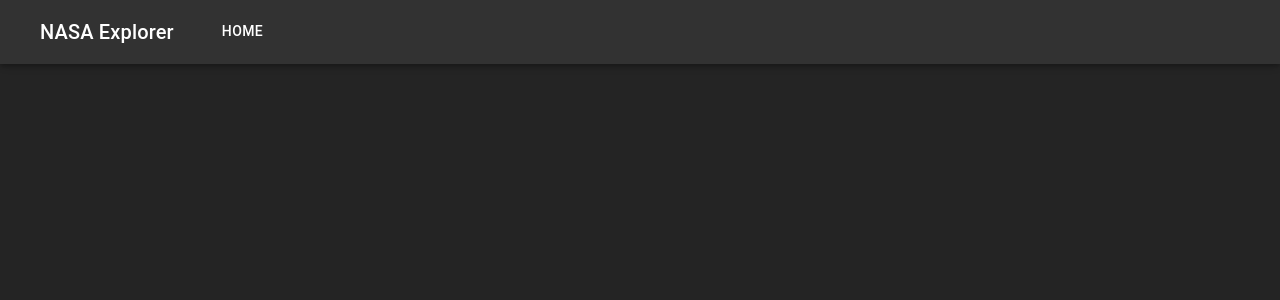
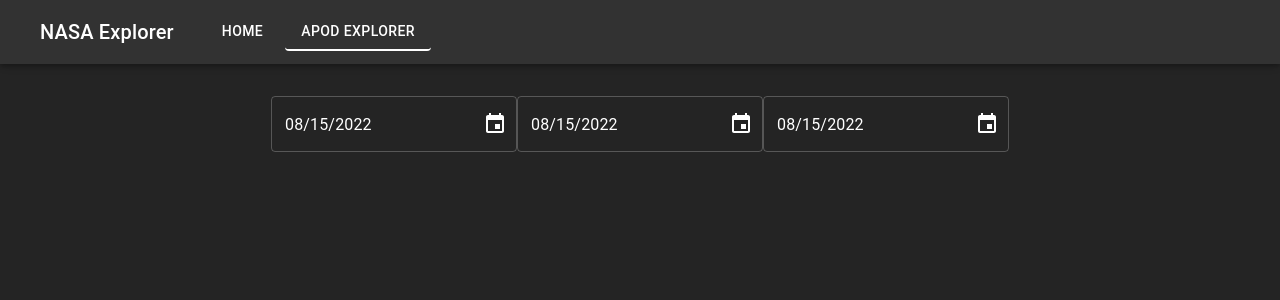
Before and after one commit to josejesusgarciajr/NASA, a React (Vite) app: page /apod-explorer in a window 1280 px wide. Before the commit this address had no page. Shown: the top 300 px of the page. Built offline with nearby package versions, Linux system fonts and the light colour scheme; some icons are missing.

Commit message:
Testing out Material UI Date Pickers on devices

```diff
--- a/package.json
+++ b/package.json
@@ -14,6 +14,8 @@
     "@emotion/styled": "^11.14.1",
     "@mui/icons-material": "^7.3.9",
     "@mui/material": "^7.3.8",
+    "@mui/x-date-pickers": "^8.27.2",
+    "dayjs": "^1.11.19",
     "react": "^19.2.0",
     "react-dom": "^19.2.0",
     "react-router-dom": "^7.13.1"
--- a/src/App.tsx
+++ b/src/App.tsx
@@ -1,7 +1,7 @@
 import { Routes, Route } from 'react-router-dom'
 import { NavBar } from './components/NavBar'
 import { Home } from './pages/Home'
-//import { APODExplorer } from './pages/APODExplorer'
+import { APODExplorer } from './pages/APODExplorer'
 import './App.css'
 import { Box } from '@mui/material'
 
@@ -12,7 +12,7 @@ function App() {
       <NavBar />
       <Routes>
         <Route path="/" element={<Home />} />
-        {/* <Route path="/apod-explorer" element={<APODExplorer />} /> */}
+        <Route path="/apod-explorer" element={<APODExplorer />} />
       </Routes>
     </Box>
     </>
--- a/src/components/NavBar.tsx
+++ b/src/components/NavBar.tsx
@@ -56,7 +56,7 @@ export function NavBar() {
         </Typography>
         <Box sx={{ display: 'flex', gap: { xs: 0.25, sm: 0.75 } }}>
           <NavButton to="/" end>Home</NavButton>
-          {/* <NavButton to="/apod-explorer">APOD Explorer</NavButton> */}
+          <NavButton to="/apod-explorer">APOD Explorer</NavButton>
         </Box>
       </Toolbar>
     </AppBar>
--- a/src/main.tsx
+++ b/src/main.tsx
@@ -6,6 +6,9 @@ import { BrowserRouter } from 'react-router-dom'
 // ui/ux
 import { createTheme, ThemeProvider } from "@mui/material/styles";
 import CssBaseline from "@mui/material/CssBaseline";
+
+import { LocalizationProvider } from '@mui/x-date-pickers'
+import { AdapterDayjs } from '@mui/x-date-pickers/AdapterDayjs'
 
 const theme = createTheme({
   palette: {
@@ -49,10 +52,12 @@ const theme = createTheme({
 });
 
 createRoot(document.getElementById('root')!).render(
-  <BrowserRouter>
+    <BrowserRouter>
     <ThemeProvider theme={theme}>
       <CssBaseline />
-      <App />
+      <LocalizationProvider dateAdapter={AdapterDayjs}>
+        <App />
+      </LocalizationProvider>
     </ThemeProvider>
   </BrowserRouter>
 )
--- /dev/null
+++ b/src/pages/APODExplorer.tsx
@@ -0,0 +1,14 @@
+import dayjs from 'dayjs'
+import { DatePicker } from '@mui/x-date-pickers/DatePicker'
+import { DesktopDatePicker } from '@mui/x-date-pickers/DesktopDatePicker';
+import { MobileDatePicker } from '@mui/x-date-pickers/MobileDatePicker';
+
+export const APODExplorer = () => {
+    return (
+        <>
+            <DatePicker defaultValue={dayjs('2022-08-15')} />
+            <DesktopDatePicker defaultValue={dayjs('2022-08-15')} />
+            <MobileDatePicker defaultValue={dayjs('2022-08-15')} />
+        </>
+    );
+}
```
Also changed, not shown: 1 other file (tests, documents, lock files or other folders).
